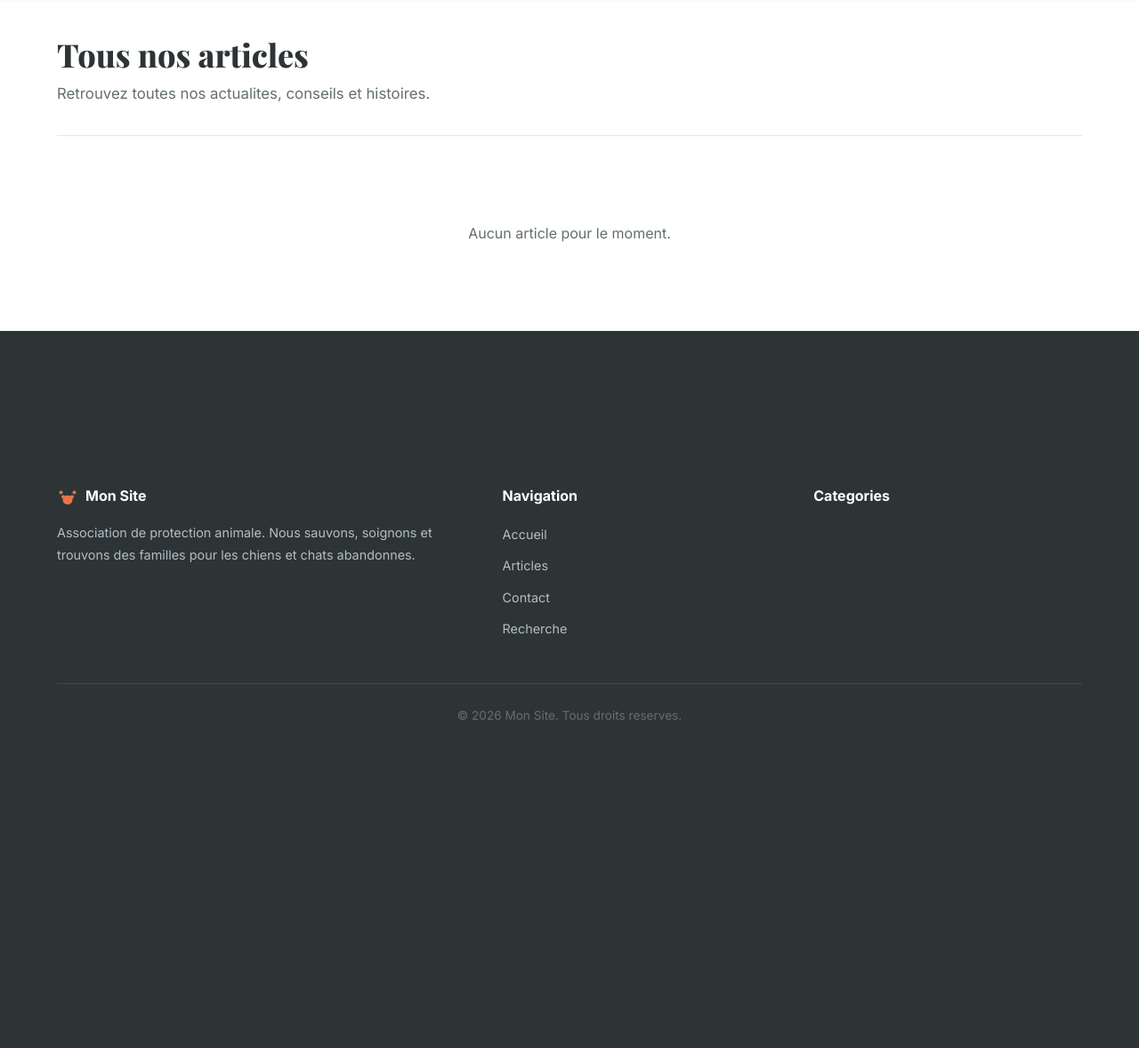
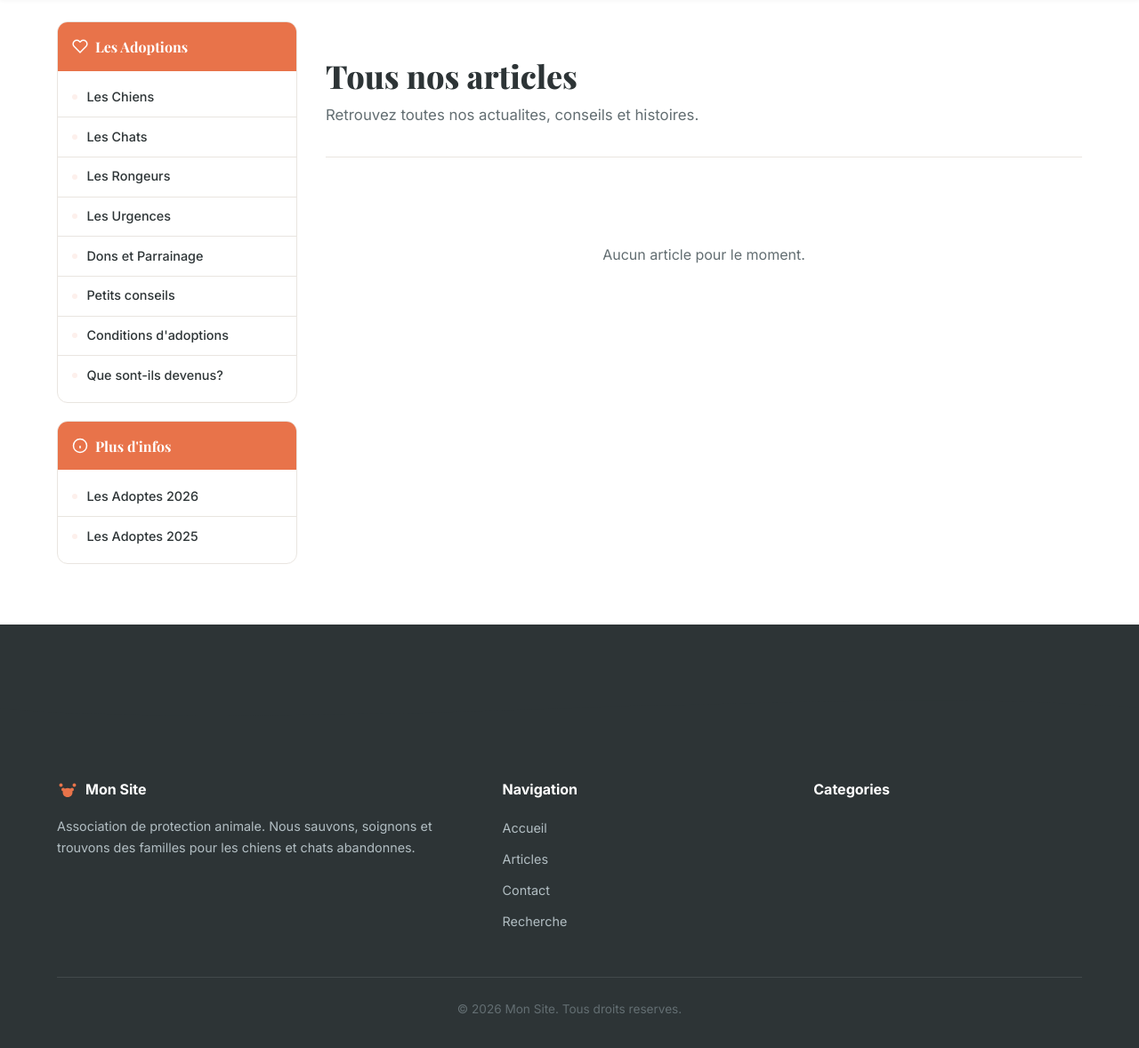
Before and after one commit to salamichel/WP2Django, a Django app: page /articles/ in a window 1280 px wide. Shown: the part 110-1288 px from the top of the page at 89% size. Before the commit the page ends 919 px from the top, so only its background shows below. Run offline with Django 5.2, Linux system fonts and the light colour scheme; data that the repository does not hold is empty; some libraries are stand-ins or nearby versions.

Commit message:
feat: add left sidebar with two dynamic menus (adoptions + plus d'infos)
Sidebar appears on all pages except home and contact. Uses Menu model
with slugs 'adoptions' and 'plus_infos' managed from admin. Includes
static fallback content when menus aren't configured yet. Responsive
with slide-out drawer on mobile.

https://claude.ai/code/session_011CS8t4hAVogPCyDPxS9nKT

```diff
--- a/static/css/style.css
+++ b/static/css/style.css
@@ -1224,8 +1224,207 @@ textarea {
 .alignright { float: right; margin: 0 0 1rem 1.5rem; }
 .aligncenter { display: block; margin: 1.5rem auto; }
 
+/* --- Site Layout with Sidebar --- */
+.site-layout {
+    display: grid;
+    grid-template-columns: 270px 1fr;
+    gap: 2rem;
+    max-width: var(--max-width);
+    margin: 0 auto;
+    padding: 1.5rem 1.5rem 3rem;
+    align-items: start;
+}
+
+.site-layout .layout-content {
+    min-width: 0;
+}
+
+/* Override inner containers when inside sidebar layout */
+.site-layout .layout-content .container {
+    max-width: 100%;
+    padding: 0;
+}
+.site-layout .layout-content .container--narrow {
+    max-width: 100%;
+}
+
+/* --- Sidebar --- */
+.sidebar {
+    position: sticky;
+    top: 1rem;
+}
+
+.sidebar-menu {
+    background: var(--color-bg);
+    border: 1px solid var(--color-border);
+    border-radius: var(--radius);
+    overflow: hidden;
+    margin-bottom: 1.25rem;
+}
+
+.sidebar-title {
+    display: flex;
+    align-items: center;
+    gap: 0.5rem;
+    font-family: var(--font-display);
+    font-size: 1rem;
+    font-weight: 700;
+    color: var(--color-bg);
+    background: var(--color-primary);
+    padding: 0.85rem 1rem;
+    margin: 0;
+}
+
+.sidebar-title svg {
+    flex-shrink: 0;
+}
+
+.sidebar-list {
+    list-style: none;
+    padding: 0.5rem 0;
+    margin: 0;
+}
+
+.sidebar-item {
+    border-bottom: 1px solid var(--color-border);
+}
+
+.sidebar-item:last-child {
+    border-bottom: none;
+}
+
+.sidebar-item > a {
+    display: flex;
+    align-items: center;
+    padding: 0.6rem 1rem;
+    color: var(--color-text);
+    text-decoration: none;
+    font-size: 0.9rem;
+    font-weight: 500;
+    transition: all var(--transition);
+}
+
+.sidebar-item > a::before {
+    content: "";
+    display: inline-block;
+    width: 6px;
+    height: 6px;
+    border-radius: 50%;
+    background: var(--color-primary-light);
+    margin-right: 0.65rem;
+    flex-shrink: 0;
+    transition: background var(--transition);
+}
+
+.sidebar-item > a:hover {
+    background: var(--color-bg-warm);
+    color: var(--color-primary);
+}
+
+.sidebar-item > a:hover::before {
+    background: var(--color-primary);
+}
+
+.sidebar-item.has-children > a::after {
+    content: "";
+    display: inline-block;
+    width: 5px;
+    height: 5px;
+    border-right: 1.5px solid var(--color-text-light);
+    border-bottom: 1.5px solid var(--color-text-light);
+    transform: rotate(-45deg);
+    margin-left: auto;
+    transition: transform var(--transition);
+}
+
+.sidebar-sublist {
+    list-style: none;
+    padding: 0 0 0.25rem;
+    margin: 0;
+}
+
+.sidebar-sublist li a {
+    display: block;
+    padding: 0.4rem 1rem 0.4rem 2.25rem;
+    color: var(--color-text-light);
+    text-decoration: none;
+    font-size: 0.85rem;
+    transition: all var(--transition);
+}
+
+.sidebar-sublist li a:hover {
+    color: var(--color-primary);
+    background: var(--color-bg-warm);
+}
+
+/* Sidebar toggle button (mobile only) */
+.sidebar-toggle {
+    display: none;
+    position: fixed;
+    bottom: 1.5rem;
+    left: 1.5rem;
+    z-index: 1000;
+    width: 48px;
+    height: 48px;
+    border-radius: 50%;
+    background: var(--color-primary);
+    color: white;
+    border: none;
+    cursor: pointer;
+    align-items: center;
+    justify-content: center;
+    box-shadow: var(--shadow-lg);
+    transition: transform var(--transition), background var(--transition);
+}
+
+.sidebar-toggle:hover {
+    background: var(--color-primary-dark);
+    transform: scale(1.05);
+}
+
 /* --- Responsive --- */
 @media (max-width: 968px) {
+    .site-layout {
+        grid-template-columns: 1fr;
+        padding-top: 1rem;
+    }
+
+    .sidebar {
+        position: fixed;
+        top: 0;
+        left: 0;
+        bottom: 0;
+        width: 280px;
+        z-index: 999;
+        background: var(--color-bg-alt);
+        overflow-y: auto;
+        padding: 1rem;
+        transform: translateX(-100%);
+        transition: transform 0.3s ease;
+        box-shadow: none;
+    }
+
+    .sidebar.open {
+        transform: translateX(0);
+        box-shadow: 4px 0 20px rgba(0,0,0,0.15);
+    }
+
+    .sidebar-overlay {
+        display: none;
+        position: fixed;
+        inset: 0;
+        z-index: 998;
+        background: rgba(0,0,0,0.4);
+    }
+
+    .sidebar-overlay.active {
+        display: block;
+    }
+
+    .sidebar-toggle {
+        display: flex;
+    }
+
     .contact-layout {
         grid-template-columns: 1fr;
     }
--- a/static/js/main.js
+++ b/static/js/main.js
@@ -92,6 +92,38 @@ document.addEventListener("DOMContentLoaded", function () {
         }, 300);
     }
 
+    // --- Sidebar toggle (mobile) ---
+    var sidebarToggle = document.querySelector(".sidebar-toggle");
+    var sidebar = document.getElementById("sidebar");
+    if (sidebarToggle && sidebar) {
+        // Create overlay element
+        var overlay = document.createElement("div");
+        overlay.className = "sidebar-overlay";
+        document.body.appendChild(overlay);
+
+        function openSidebar() {
+            sidebar.classList.add("open");
+            overlay.classList.add("active");
+            sidebarToggle.setAttribute("aria-expanded", "true");
+        }
+
+        function closeSidebar() {
+            sidebar.classList.remove("open");
+            overlay.classList.remove("active");
+            sidebarToggle.setAttribute("aria-expanded", "false");
+        }
+
+        sidebarToggle.addEventListener("click", function () {
+            if (sidebar.classList.contains("open")) {
+                closeSidebar();
+            } else {
+                openSidebar();
+            }
+        });
+
+        overlay.addEventListener("click", closeSidebar);
+    }
+
     // --- Sticky header shadow on scroll ---
     var header = document.querySelector(".site-header");
     if (header) {
--- a/templates/base.html
+++ b/templates/base.html
@@ -82,7 +82,19 @@
         </div>
         {% endif %}
 
-        {% block content %}{% endblock %}
+        {% block page_content %}
+        <div class="site-layout">
+            <button class="sidebar-toggle" aria-label="Menu lateral" aria-expanded="false">
+                <svg xmlns="http://www.w3.org/2000/svg" width="20" height="20" viewBox="0 0 24 24" fill="none" stroke="currentColor" stroke-width="2"><line x1="3" y1="12" x2="21" y2="12"/><line x1="3" y1="6" x2="21" y2="6"/><line x1="3" y1="18" x2="21" y2="18"/></svg>
+            </button>
+            <aside class="sidebar" id="sidebar">
+                {% include "includes/sidebar.html" %}
+            </aside>
+            <div class="layout-content">
+                {% block content %}{% endblock %}
+            </div>
+        </div>
+        {% endblock %}
     </main>
 
     <footer class="site-footer">
--- a/templates/blog/home.html
+++ b/templates/blog/home.html
@@ -2,7 +2,7 @@
 
 {% block title %}{{ site_name }} - Protection animale{% endblock %}
 
-{% block content %}
+{% block page_content %}
 <!-- Hero -->
 <section class="hero">
     <div class="container">
@@ -103,4 +103,4 @@
         </div>
     </div>
 </section>
-{% endblock %}
+{% endblock page_content %}
--- a/templates/contact/contact.html
+++ b/templates/contact/contact.html
@@ -2,7 +2,7 @@
 
 {% block title %}Contact - {{ site_name }}{% endblock %}
 
-{% block content %}
+{% block page_content %}
 <div class="container">
     <div class="contact-layout">
         <div class="contact-info">
@@ -48,4 +48,4 @@
         </div>
     </div>
 </div>
-{% endblock %}
+{% endblock page_content %}
--- /dev/null
+++ b/templates/includes/sidebar.html
@@ -0,0 +1,78 @@
+{% if menus.adoptions %}
+<nav class="sidebar-menu" aria-label="Les Adoptions">
+    <h3 class="sidebar-title">
+        <svg xmlns="http://www.w3.org/2000/svg" width="18" height="18" viewBox="0 0 24 24" fill="none" stroke="currentColor" stroke-width="2"><path d="M20.84 4.61a5.5 5.5 0 0 0-7.78 0L12 5.67l-1.06-1.06a5.5 5.5 0 0 0-7.78 7.78L12 21.23l8.84-8.84a5.5 5.5 0 0 0 0-7.78z"/></svg>
+        {{ menus.adoptions.name }}
+    </h3>
+    <ul class="sidebar-list">
+        {% for item in menus.adoptions.items.all %}
+            {% if not item.parent %}
+            <li class="sidebar-item{% if item.children.exists %} has-children{% endif %}">
+                <a href="{{ item.get_url }}">{{ item.title }}</a>
+                {% if item.children.exists %}
+                <ul class="sidebar-sublist">
+                    {% for child in item.children.all %}
+                    <li><a href="{{ child.get_url }}">{{ child.title }}</a></li>
+                    {% endfor %}
+                </ul>
+                {% endif %}
+            </li>
+            {% endif %}
+        {% endfor %}
+    </ul>
+</nav>
+{% endif %}
+
+{% if menus.plus_infos %}
+<nav class="sidebar-menu" aria-label="Plus d'infos">
+    <h3 class="sidebar-title">
+        <svg xmlns="http://www.w3.org/2000/svg" width="18" height="18" viewBox="0 0 24 24" fill="none" stroke="currentColor" stroke-width="2"><circle cx="12" cy="12" r="10"/><path d="M12 16v-4"/><path d="M12 8h.01"/></svg>
+        {{ menus.plus_infos.name }}
+    </h3>
+    <ul class="sidebar-list">
+        {% for item in menus.plus_infos.items.all %}
+            {% if not item.parent %}
+            <li class="sidebar-item{% if item.children.exists %} has-children{% endif %}">
+                <a href="{{ item.get_url }}">{{ item.title }}</a>
+                {% if item.children.exists %}
+                <ul class="sidebar-sublist">
+                    {% for child in item.children.all %}
+                    <li><a href="{{ child.get_url }}">{{ child.title }}</a></li>
+                    {% endfor %}
+                </ul>
+                {% endif %}
+            </li>
+            {% endif %}
+        {% endfor %}
+    </ul>
+</nav>
+{% endif %}
+
+{% if not menus.adoptions and not menus.plus_infos %}
+<nav class="sidebar-menu" aria-label="Les Adoptions">
+    <h3 class="sidebar-title">
+        <svg xmlns="http://www.w3.org/2000/svg" width="18" height="18" viewBox="0 0 24 24" fill="none" stroke="currentColor" stroke-width="2"><path d="M20.84 4.61a5.5 5.5 0 0 0-7.78 0L12 5.67l-1.06-1.06a5.5 5.5 0 0 0-7.78 7.78L12 21.23l8.84-8.84a5.5 5.5 0 0 0 0-7.78z"/></svg>
+        Les Adoptions
+    </h3>
+    <ul class="sidebar-list">
+        <li class="sidebar-item"><a href="#">Les Chiens</a></li>
+        <li class="sidebar-item"><a href="#">Les Chats</a></li>
+        <li class="sidebar-item"><a href="#">Les Rongeurs</a></li>
+        <li class="sidebar-item"><a href="#">Les Urgences</a></li>
+        <li class="sidebar-item"><a href="#">Dons et Parrainage</a></li>
+        <li class="sidebar-item"><a href="#">Petits conseils</a></li>
+        <li class="sidebar-item"><a href="#">Conditions d'adoptions</a></li>
+        <li class="sidebar-item"><a href="#">Que sont-ils devenus?</a></li>
+    </ul>
+</nav>
+<nav class="sidebar-menu" aria-label="Plus d'infos">
+    <h3 class="sidebar-title">
+        <svg xmlns="http://www.w3.org/2000/svg" width="18" height="18" viewBox="0 0 24 24" fill="none" stroke="currentColor" stroke-width="2"><circle cx="12" cy="12" r="10"/><path d="M12 16v-4"/><path d="M12 8h.01"/></svg>
+        Plus d'infos
+    </h3>
+    <ul class="sidebar-list">
+        <li class="sidebar-item"><a href="#">Les Adoptes 2026</a></li>
+        <li class="sidebar-item"><a href="#">Les Adoptes 2025</a></li>
+    </ul>
+</nav>
+{% endif %}
```
